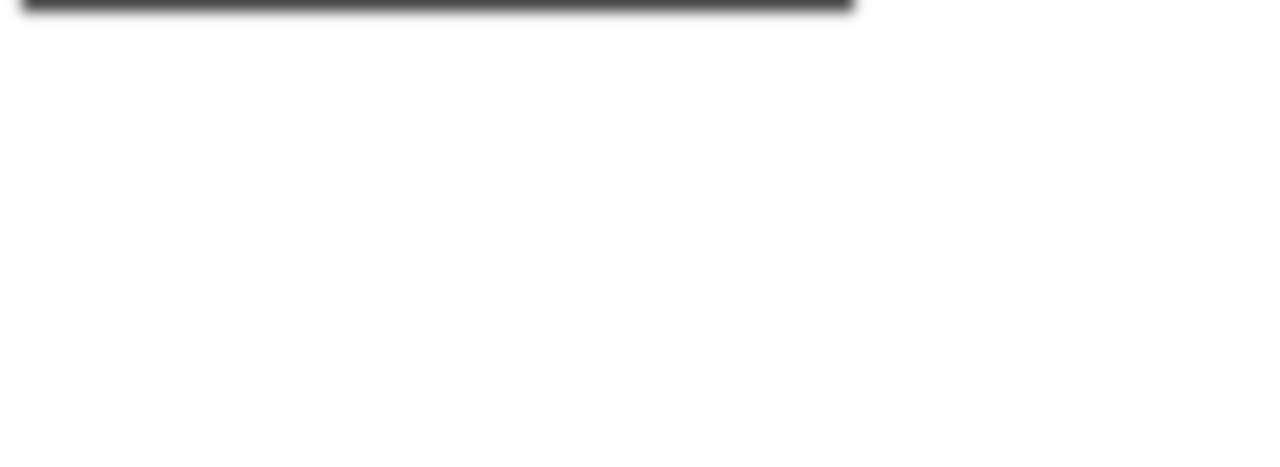
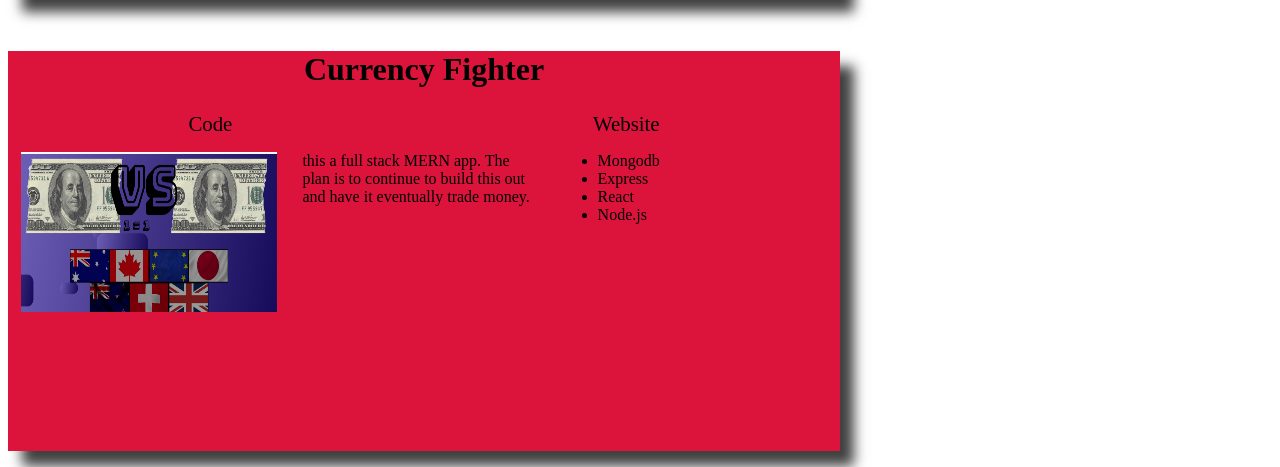
Before and after one commit to aaronm759/My-Portfolio, a plain HTML site: page projects.html in a window 1280 px wide. Shown: the part 864-1331 px from the top of the page. Before the commit the page ends 877 px from the top, so only its background shows below. Drawn offline with nearby package versions, Linux system fonts and the light colour scheme.

Commit message:
react update

```diff
--- a/projects.html
+++ b/projects.html
@@ -70,6 +70,34 @@
             </ul>
         </div>
     </div>
+    <div class="pbox" data-aos="flip-down" data-aos-easing="ease-out-cubic" data-aos-duration="2000">
+        <h5>Currency Fighter</h5>
+        <div class="view">
+            <div class="code">
+                <a href="https://github.com/aaronm759/currency-fighter.git">Code</a>
+            </div>
+            <div class="web">
+                <a href="https://currency-fighter.herokuapp.com/">Website</a>
+            </div>
+        </div>
+        <div class="pbox2">
+            <div class="img">
+                <img src="CFscreenshot.png">
+            </div>
+            <p class="description">
+                this a full stack MERN app. The plan is to continue to build this out and have it eventually trade money.
+            </p>
+            <ul class="tech">
+                <li>Mongodb</li>
+                <li>Express</li>
+                <li>React</li>
+                <li>Node.js</li>
+
+
+
+            </ul>
+        </div>
+    </div>
 
 
 </body>
--- a/style.css
+++ b/style.css
@@ -7,13 +7,13 @@ body {
 
 header {
     position: absolute;
-    left: 0vw;
+    left: 75vw;
     top: 0vh;
     display: flex;
     justify-content: space-around;
     font-size: .4em;
     height: 6vh;
-    width: 100vw;
+    width: 25vw;
 }
 
 .nav {
```
Also changed, not shown: index.html (+3 -3 lines), CFscreenshot.png (added), 1 other file.
